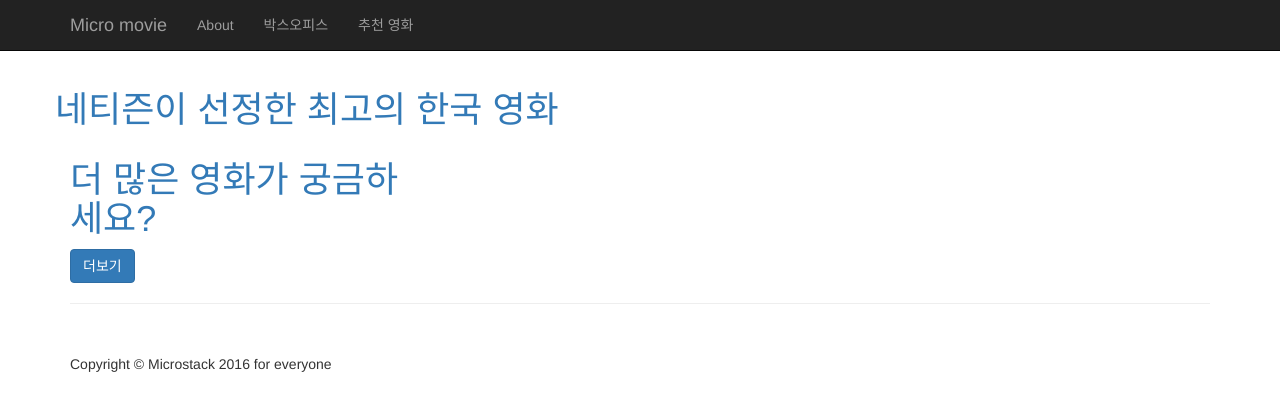
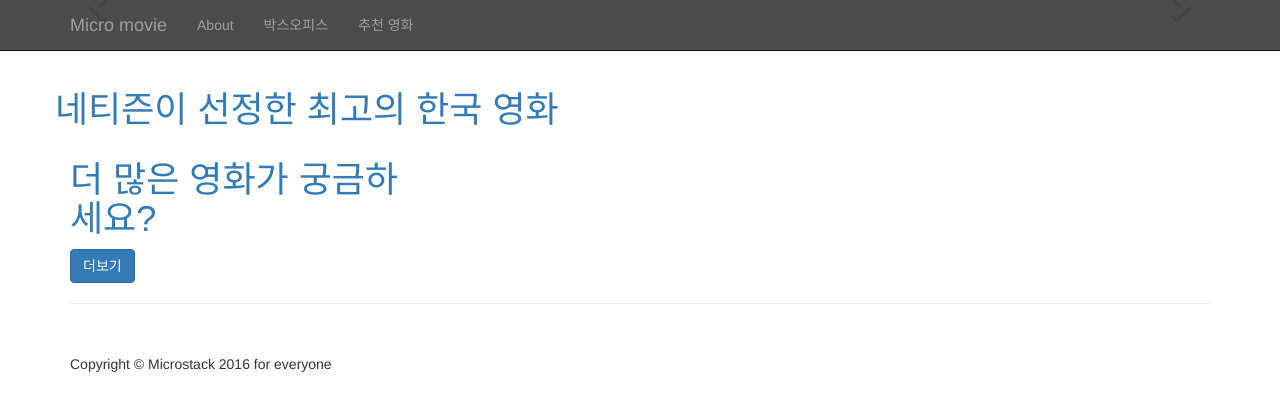
Before and after one commit to microstack/front, a Flask app: template front/templates/index.html in a window 1280 px wide. Shown: the top 411 px of the page. Run offline with Flask 2, Linux system fonts and the light colour scheme; the template is opened without the code that fills it, so the values that code supplies are empty; some libraries are stand-ins or nearby versions.

Commit message:
apply transparent nav with alpha 0.7

```diff
--- a/movies/static/css/movie.css
+++ b/movies/static/css/movie.css
@@ -83,3 +83,8 @@ footer {
 ._pad-70 {
     padding-top: 70px;
 }
+
+.navbar-inner {
+	background: transparent;
+    background-color:rgba(0, 0, 0, 0.7);
+}
--- a/movies/templates/index.html
+++ b/movies/templates/index.html
@@ -24,7 +24,7 @@
   <body>
 
     <!-- Navigation -->
-    <nav class="navbar navbar-inverse navbar-fixed-top" role="navigation">
+    <nav class="navbar navbar-inverse navbar-fixed-top navbar-inner" role="navigation">
         <div class="container">
             <!-- Brand and toggle get grouped for better mobile display -->
             <div class="navbar-header">
```
